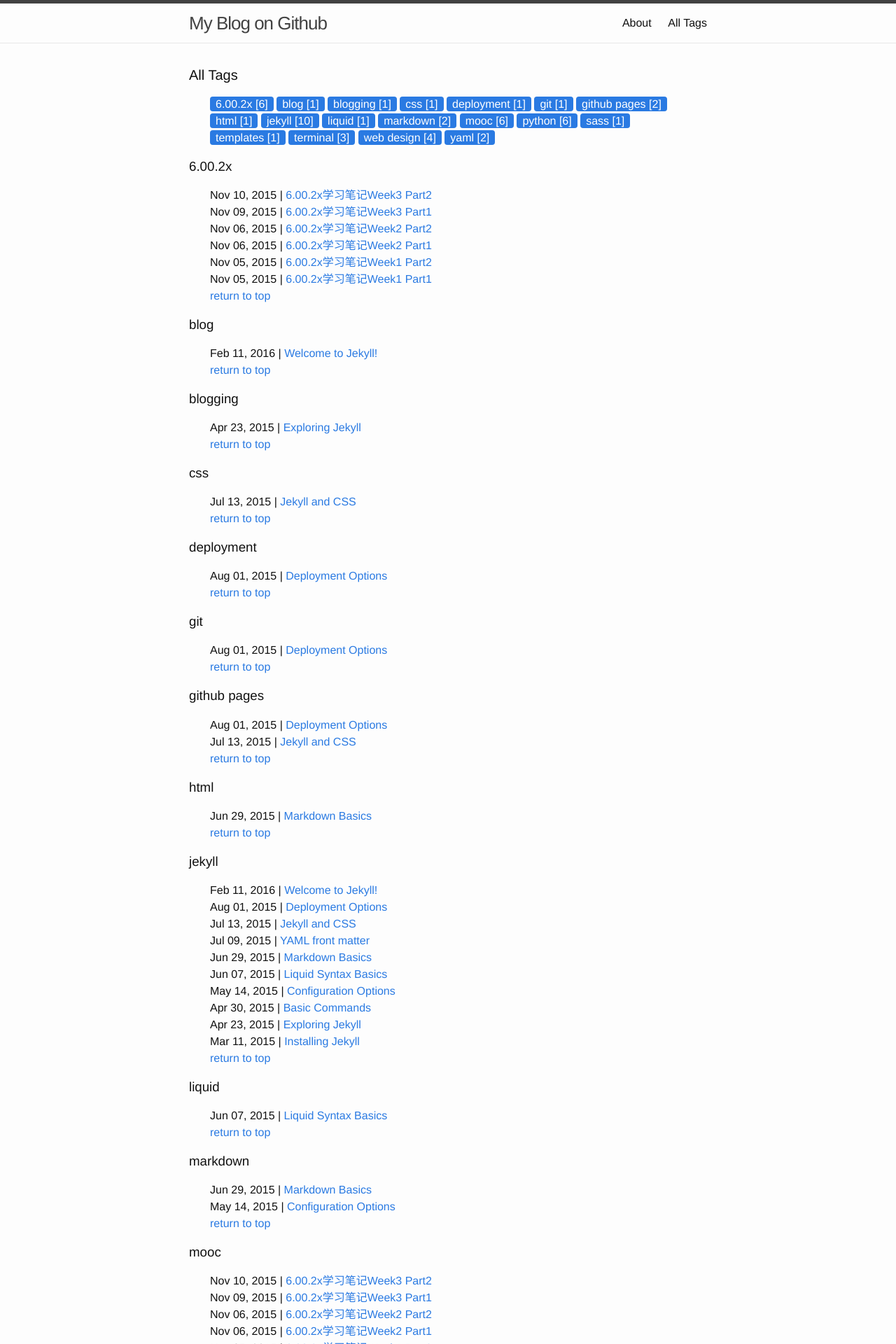
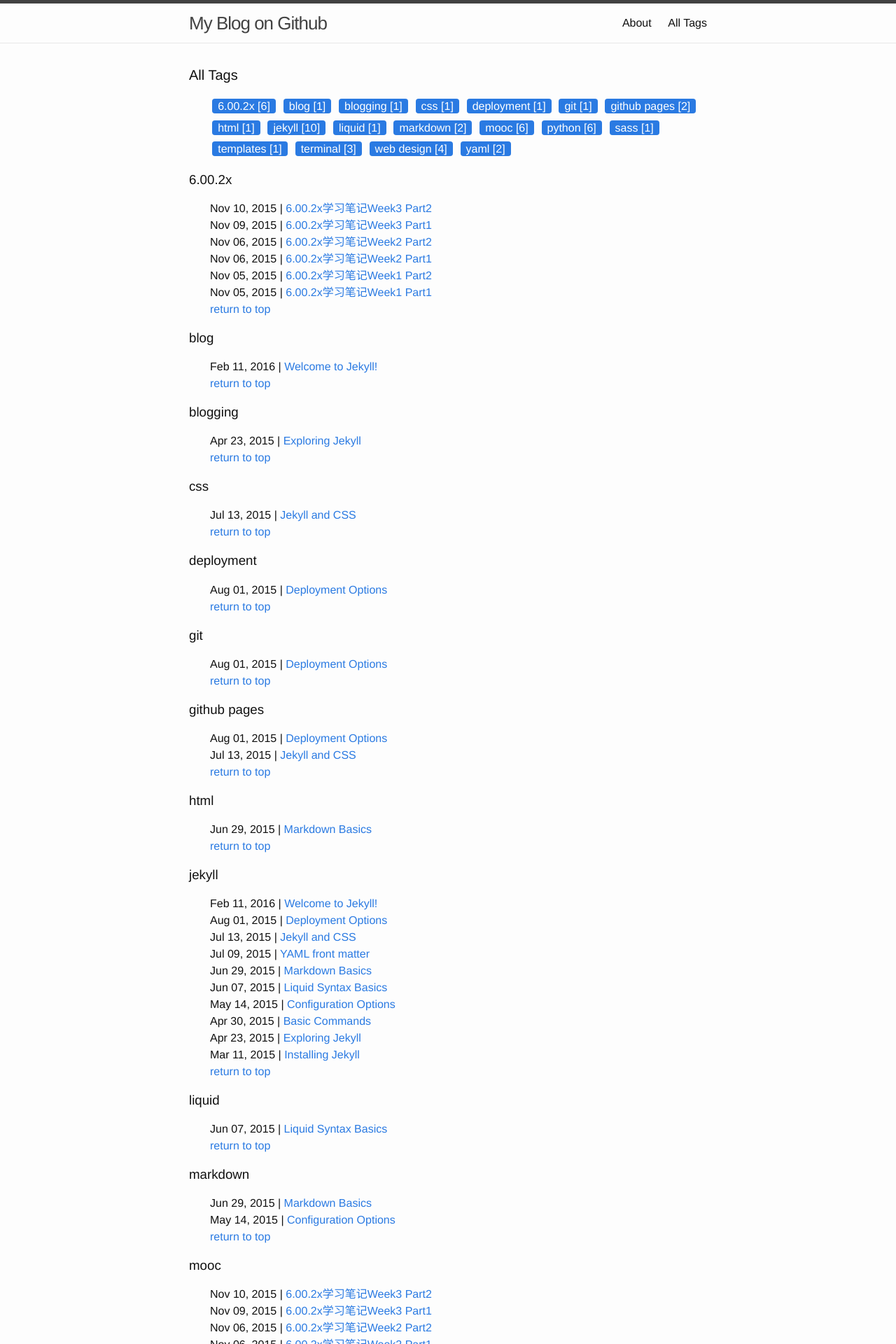
Before and after one commit to nickyfoto/Blog, a Jekyll site: the page built from tags/index.html, in a window 1280 px wide. Shown: the top 1920 px of the page at 70% size. Built offline with Jekyll 4.4.1, drawn with Linux system fonts in a browser that asks for light colours.

Commit message:
change margin

```diff
--- a/tags/index.html
+++ b/tags/index.html
@@ -30,6 +30,7 @@ title: All Tags
 
 .tag-cloud li {
   display: inline-block;
+  margin: 0.2em 0.2em;
 }
 
 .tag-cloud a {
```
